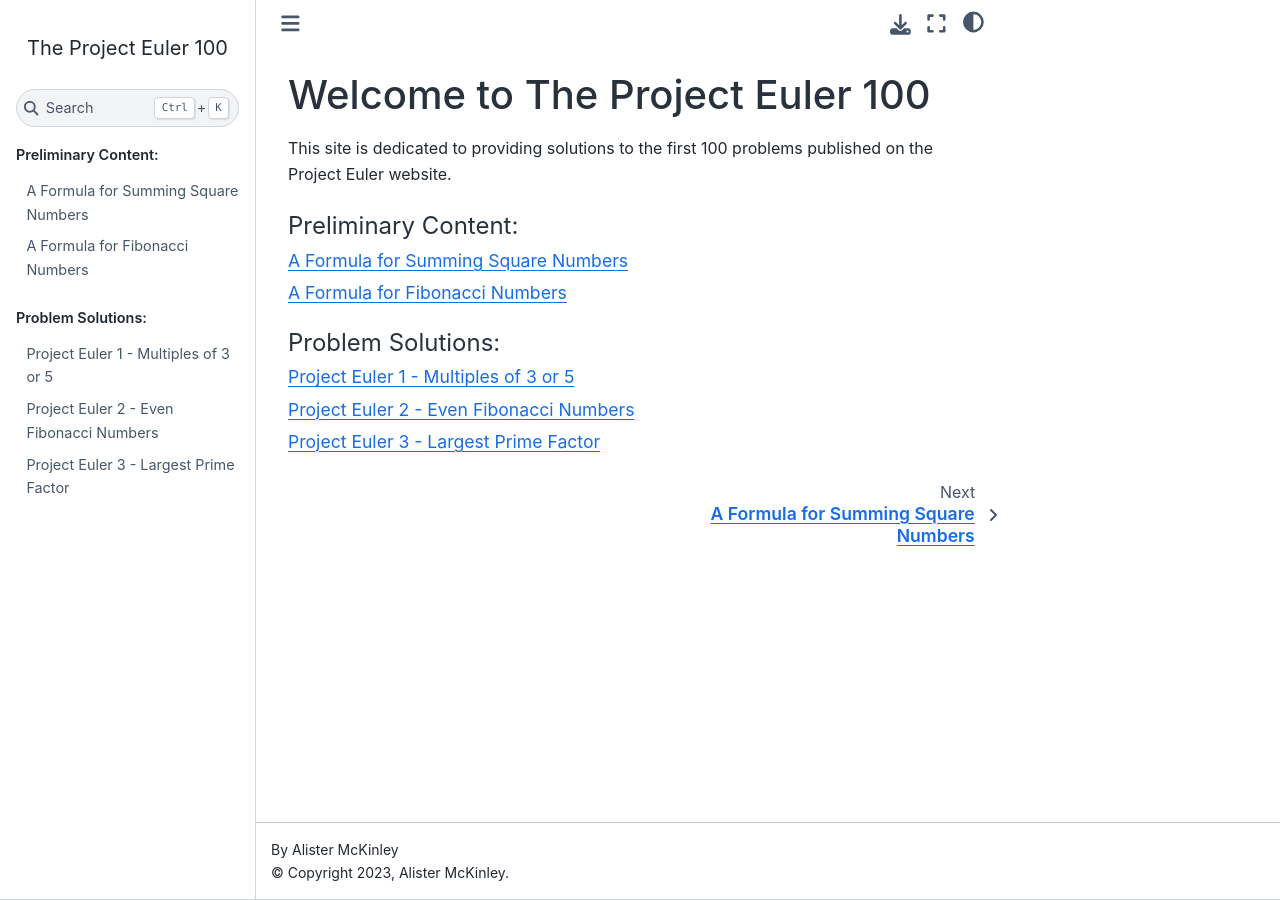
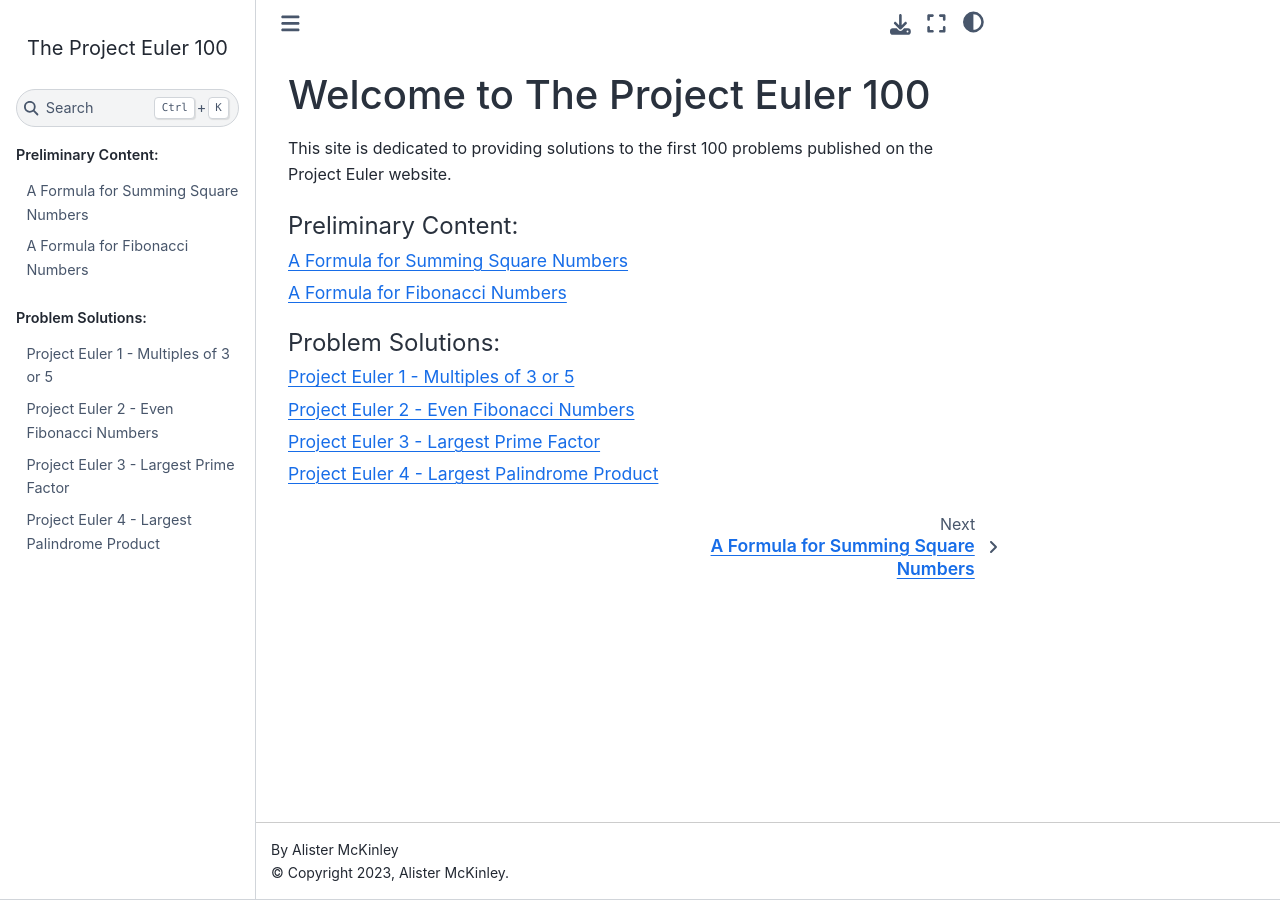
Before and after one commit to alpatine/project-euler-python, a Sphinx documentation site: the page built from doc/source/index.rst, in a window 1280 px wide. Built offline with Sphinx 7.4.7 and the Sphinx Book theme 1.1.4, drawn with Linux system fonts in a browser that asks for light colours; some of the changed lines change nothing that is shown.

Commit message:
Convert doc for problem 4

````diff
--- a/doc/source/index.rst
+++ b/doc/source/index.rst
@@ -23,3 +23,4 @@
    problems/p001
    problems/p002
    problems/p003
+   problems/p004
--- /dev/null
+++ b/doc/source/problems/p004.md
@@ -0,0 +1,207 @@
+# Project Euler 4 - Largest Palindrome Product
+Project Euler Problem 4: https://projecteuler.net/problem=4
+
+The problem reads:
+
+> A palindromic number reads the same both ways. The largest palindrome made
+> from the product of two 2-digit numbers is 9009 = 91 $\times$ 99.
+>
+> Find the largest palindrome made from the product of two 3-digit numbers.
+
+## Brute Force Approach
+The most straight forward (and least efficient) way of solving this is to
+consider every product of two three-digit numbers, $x$ and $y$, locate the
+palindromes, and retain the largest one.
+
+We start by setting both factors $x$ and $y$ to 100, then we increment $y$ while
+looking for palindromes. Once we have exhausted the values for $y$, we increase
+$x$ by 1 and repeat the process with $y$.
+
+$$\begin{array}{|c|c|c|c|c|}
+    \hline
+    x & y & xy & \text{Palindrome?} & \text{Largest Found} \\
+    \hline
+    100 & 100 & 10000 & \text{False} & \\
+    100 & 101 & 10100 & \text{False} & \\
+    \dots & \dots & \dots & \dots & \dots \\
+    100 & 999 & 99900 & \text{False} & \\
+    101 & 100 & 10100 & \text{False} & \\
+    101 & 101 & 10201 & \text{True} & 10201 \\
+    \dots & \dots & \dots & \dots & \dots \\
+    913 & 993 & 906609 & \text{True} & 906609 \\
+    \dots & \dots & \dots & \dots & \dots \\
+    \hline
+\end{array}$$
+
+Both $x$ and $y$ can take 900 different values (100 to 999), leading to $900^2 = 810000$ results to check. This method will eventually identify $913\cdot993=906609$ as the answer.
+
+## A More Efficient Way
+Now we will attempt to find a more efficient way to solve the problem. The first
+thing to notice is that the problem is asking for the *largest* palindrome.
+This means we should reverse the order of our search by starting with large
+values for our factors and moving down to smaller values.
+
+We also keep track of the largest palindrome found. As soon as the product we
+are considering is smaller than the largest palindrome found we can skip the
+remaining $y$ values for that $x$ value. This is because we are decreasing the
+value of $y$ so the resulting products will all be smaller. This reduces the
+number of products that will be checked down to 9201.
+
+$$\begin{array}{|c|c|c|c|c|}
+    \hline
+    x & y & xy & \text{Palindrome?} & \text{Largest Found} \\
+    \hline
+    999 & 999 & 998001 & \text{False} & \\
+    999 & 998 & 997002 & \text{False} & \\
+    \dots & \dots & \dots & \dots & \dots \\
+    999 & 100 & 99900 & \text{False} & \\
+    998 & 999 & 997002 & \text{False} & \\
+    \dots & \dots & \dots & \dots & \dots \\
+    996 & 100 & 99600 & \text{False} & \\
+    995 & 999 & 994005 & \text{False} & \\
+    \dots & \dots & \dots & \dots & \dots \\
+    995 & 583 & 580085 & \text{True} & 580085 \\
+    994 & 999 & 993006 & \text{False} & 580085 \\
+    \dots & \dots & \dots & \dots & \dots \\
+    994 & 584 & 580496 & \text{False} & 580085 \\
+    994 & 583 & 579502 & \text{False} & 580085 \\
+    993 & 999 & 992007 & \text{False} & 580085 \\
+    \dots & \dots & \dots & \dots & \dots \\
+    993 & 913 & 906609 & \text{True} & 906609 \\
+    \dots & \dots & \dots & \dots & \dots \\
+    \hline
+\end{array}$$
+
+The next thing to notice is that integer multiplication is commutative, meaning
+that changing the order the factors are multiplied in does not change the
+product e.g. $2\cdot3 = 3\cdot2 = 6$.
+
+When we decrease the value of $x$, instead of starting $y$ at 999 we will start
+it at the same value of $x$. This is because the products with larger values of
+$y$ have already been tested when $x$ had those values. The table above shows
+this, we have both $999\cdot998=997002$ and $998\cdot999=997002$ being tested.
+This change reduces the number of products that will be checked down to 7020.
+The table now looks like:
+
+$$\begin{array}{|c|c|c|c|c|}
+    \hline
+    x & y & xy & \text{Palindrome?} & \text{Largest Found} \\
+    \hline
+    999 & 999 & 998001 & \text{False} & \\
+    999 & 998 & 997002 & \text{False} & \\
+    \dots & \dots & \dots & \dots & \dots \\
+    999 & 100 & 99900 & \text{False} & \\
+    998 & 998 & 996004 & \text{False} & \\
+    \dots & \dots & \dots & \dots & \dots \\
+    996 & 100 & 99600 & \text{False} & \\
+    995 & 995 & 990025 & \text{False} & \\
+    \dots & \dots & \dots & \dots & \dots \\
+    995 & 583 & 580085 & \text{True} & 580085 \\
+    994 & 994 & 988036 & \text{False} & 580085 \\
+    \dots & \dots & \dots & \dots & \dots \\
+    994 & 584 & 580496 & \text{False} & 580085 \\
+    994 & 583 & 579502 & \text{False} & 580085 \\
+    993 & 993 & 986049 & \text{False} & 580085 \\
+    \dots & \dots & \dots & \dots & \dots \\
+    993 & 913 & 906609 & \text{True} & 906609 \\
+    \dots & \dots & \dots & \dots & \dots \\
+    \hline
+\end{array}$$
+
+Now we will do some analysis on the palindrome itself. We've already seen a
+six-digit palindrome, 580085, and we know that the largest product we will
+consider is $999^2 = 998001$, therefore we know the largest palindrome will have
+six digits. We will call our palindrome $P$ and write its digits as:
+
+$$ P = \overline{abccba} $$
+
+$$\begin{aligned}
+    & \text{where:} \\
+    & a, b, c, c, b, a && \text{are the digits of $P$, in that order} \\
+    & a \in \{1, \dots, 9\} && \text{leading digit of $P$} \\
+    & b,c \in \{0, \dots, 9\} && \text{non-leading digits of $P$}
+\end{aligned}$$
+
+Using the above definitions we see:
+
+$$\begin{aligned}
+    P &= \overline{abccba} \\
+    &= 100000a + 10000b + 1000c + 100c + 10b + a \\
+    &= 100001a + 10010b + 1100c \\
+    &= (11\cdot9091)a + (2\cdot5\cdot7\cdot11\cdot13)b
+        + (2^2\cdot5^2\cdot11)c \\
+    &= 11\cdot(9091a + 910b + 100c)
+\end{aligned}$$
+
+This clearly shows that the product $P$ is a multiple of 11. Since 11 is a prime
+number, it can't be broken up into smaller prime factors, and so it must be a
+prime factor of $x$ or $y$ (or both).
+
+The fact that $P$ is a multiple of 11 can also be shown with a divisibility test
+for 11. If the alternating sum of the digits of a number is equal to 0, then the
+number is a multiple of 11:
+
+$$S_\pm(n) = 0 \iff n \equiv 0 \pmod{11}$$
+
+$$\begin{aligned}
+    & \text{where:} \\
+    & S_\pm(n) && \text{is the alternating digit sum of $n$}
+\end{aligned} $$
+
+Applied to $P$:
+
+$$\begin{aligned}
+    P &= \overline{abccba} \\
+    S_\pm(P) &= S_\pm(\overline{abccba}) \\
+    &= a - b + c - c + b - a \\
+    &= (a - a) + (b - b) + (c - c) \\
+    &= 0
+\end{aligned}$$
+
+Since we only try $y$ values that are smaller than or equal to $x$ we will
+assume $y$ is the multiple of 11 so that no eligible products are skipped. This
+reduces the number of products that will be checked down to 1439. The table now
+looks like:
+
+$$\begin{array}{|c|c|c|c|c|}
+    \hline
+    x & y & xy & \text{Palindrome?} & \text{Largest Found} \\
+    \hline
+    999 & 990 & 989010 & \text{False} & \\
+    999 & 976 & 978021 & \text{False} & \\
+    \dots & \dots & \dots & \dots & \dots \\
+    999 & 110 & 109890 & \text{False} & \\
+    998 & 990 & 988020 & \text{False} & \\
+    \dots & \dots & \dots & \dots & \dots \\
+    996 & 110 & 109560 & \text{False} & \\
+    995 & 990 & 985050 & \text{False} & \\
+    \dots & \dots & \dots & \dots & \dots \\
+    995 & 583 & 580085 & \text{True} & 580085 \\
+    994 & 990 & 984060 & \text{False} & 580085 \\
+    \dots & \dots & \dots & \dots & \dots \\
+    994 & 594 & 590436 & \text{False} & 580085 \\
+    994 & 583 & 579502 & \text{False} & 580085 \\
+    993 & 990 & 986049 & \text{False} & 580085 \\
+    \dots & \dots & \dots & \dots & \dots \\
+    993 & 913 & 906609 & \text{True} & 906609 \\
+    \dots & \dots & \dots & \dots & \dots \\
+    \hline
+\end{array}$$
+
+There are further improvements that can be made, but the complexity of the
+solution increases for only a marginal gain. We have already reduced the number
+of products checked from 810000 down to 1439.
+
+## Python Implementation
+``` python
+max_palindrome = 0
+for x in range(999, 99, -1):
+    for y in range(11*floor(x/11.), 99, -11):
+        product = x * y
+        if product < max_palindrome: break
+        if str(product) == str(product)[::-1]:
+            if product > max_palindrome:
+                max_palindrome = product
+
+print(max_palindrome)
+```
````
